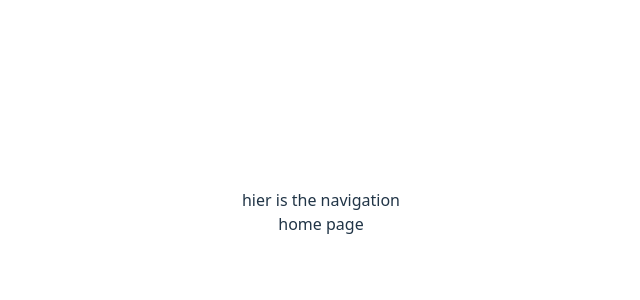
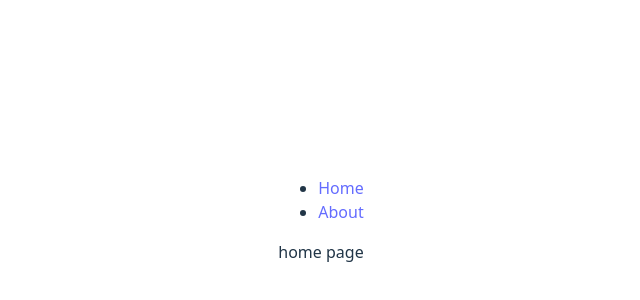
Before and after one commit to tronHeinz/learn-svg, a React (Vite) app: page / in a window 1280 px wide. Shown: the part 188-488 px from the top of the page, without its empty margins (319-959 px from the left). Built offline with nearby package versions, Linux system fonts and the light colour scheme.

Commit message:
- change server port - add simple navigation

```diff
--- a/src/App.tsx
+++ b/src/App.tsx
@@ -1,5 +1,5 @@
 import { useState } from "react";
-import { BrowserRouter as Router, Routes, Route } from "react-router-dom";
+import { BrowserRouter as Router, Routes, Route, Link } from "react-router-dom";
 import Home from "./pages/Home";
 import About from "./pages/About";
 
@@ -12,7 +12,18 @@ function App() {
 
   return (
     <Router>
-      <div>hier is the navigation</div>
+      <div>
+        <nav>
+          <ul>
+            <li>
+              <Link to="/">Home</Link>
+            </li>
+            <li>
+              <Link to="/about">About</Link>
+            </li>
+          </ul>
+        </nav>
+      </div>
       <Routes>
         <Route path="/" element={<Home />} />
         <Route path="/about" element={<About />} />
--- a/vite.config.ts
+++ b/vite.config.ts
@@ -3,6 +3,9 @@ import react from '@vitejs/plugin-react'
 
 // https://vite.dev/config/
 export default defineConfig({
+  server: {
+    port: 7778
+  },
   plugins: [react()],
   base: "https://tronheinz.github.io/learn-svg/"
 })
```
